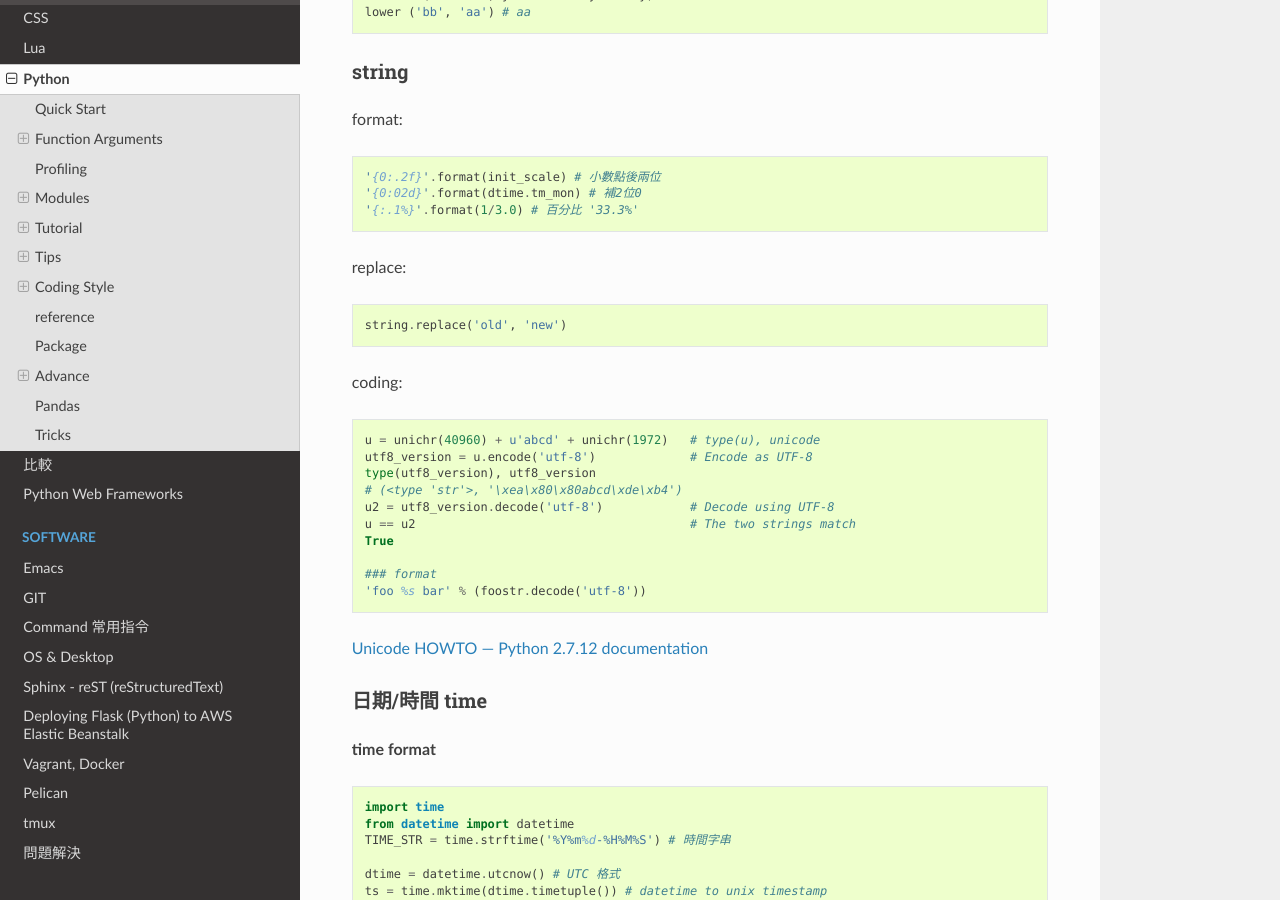
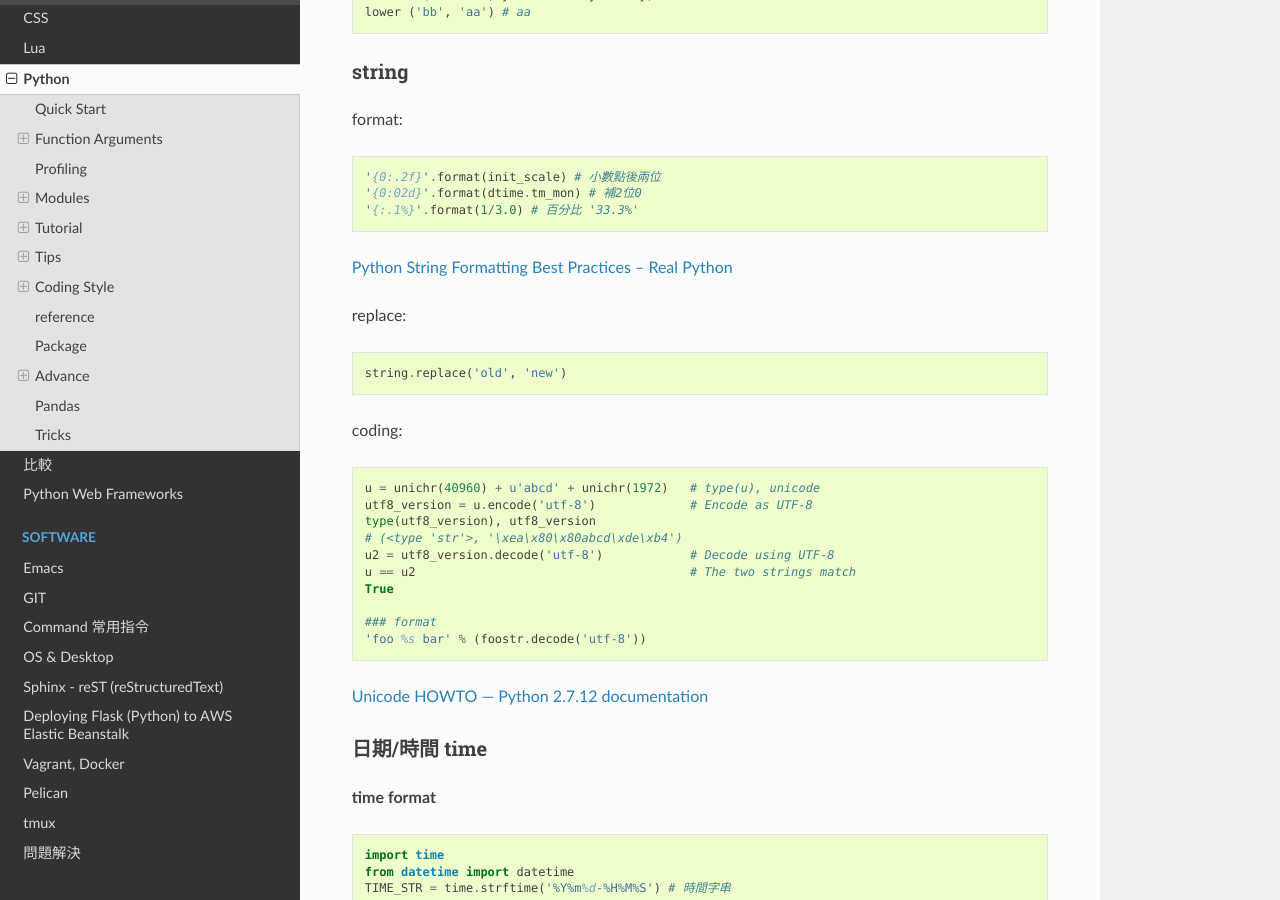
Before and after one commit to moogoo78/comp.suhen.org, a Sphinx documentation site: the page built from docs/source/python.rst, in a window 1280 px wide and 900 px high, scrolled down 2209 px. Built offline with Sphinx 7.4.7 and the Read the Docs theme 2.0.0, drawn with Linux system fonts in a browser that asks for light colours.

Commit message:
edited source

```diff
--- a/docs/source/python.rst
+++ b/docs/source/python.rst
@@ -120,6 +120,8 @@ format::
   '{0:.2f}'.format(init_scale) # 小數點後兩位
   '{0:02d}'.format(dtime.tm_mon) # 補2位0
   '{:.1%}'.format(1/3.0) # 百分比 '33.3%'
+
+`Python String Formatting Best Practices – Real Python <https://realpython.com/python-string-formatting/>`__
 
 replace::
 
```
